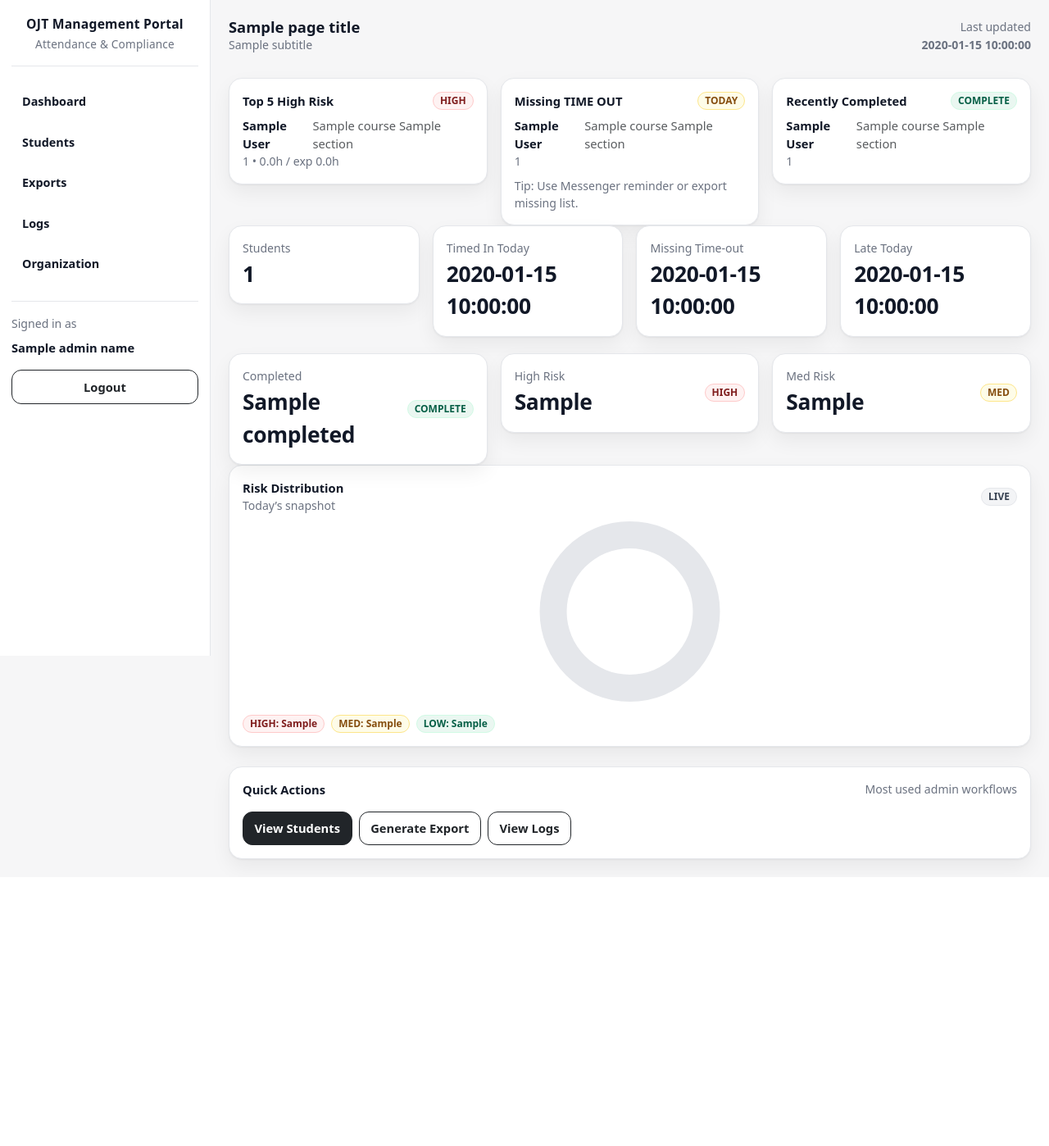
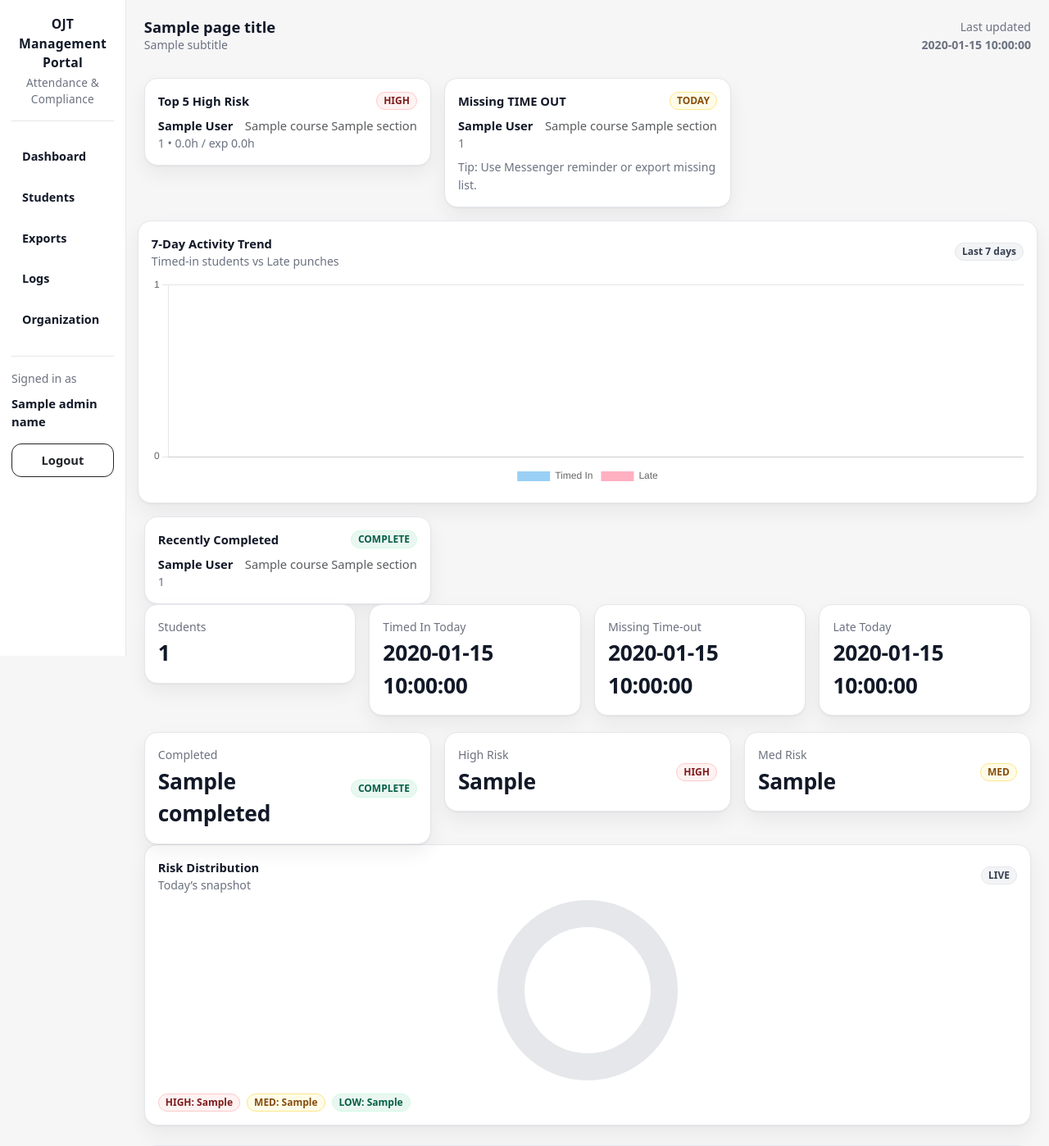
Before and after one commit to YuriBeginner/messenger-dtr, a Flask app: template templates/admin/dashboard.html in a window 1280 px wide. Shown: the top 1398 px of the page at 82% size. Before the commit the page ends 1066 px from the top, so only its background shows below. Run offline with Flask 3, Linux system fonts and the light colour scheme; the template is opened without the code that fills it: most values are stand-ins (such as "Sample title", 1, 10 or a date in 2020); some libraries are stand-ins or nearby versions.

Commit message:
Update dashboard.html

```diff
--- a/templates/admin/dashboard.html
+++ b/templates/admin/dashboard.html
@@ -56,6 +56,22 @@
       {% endif %}
     </div>
   </div>
+
+<!-- Chart card -->
+  <div class="card-soft p-3 mt-3">
+  <div class="d-flex align-items-center justify-content-between mb-2">
+    <div>
+      <div class="fw-semibold">7-Day Activity Trend</div>
+      <div class="subtle">Timed-in students vs Late punches</div>
+    </div>
+    <span class="badge-soft b-gray">Last 7 days</span>
+  </div>
+
+  <div style="height: 260px;">
+    <canvas id="trendChart"></canvas>
+  </div>
+</div>
+
 
   <!-- Recently Completed -->
   <div class="col-lg-4">
@@ -237,6 +253,7 @@
 </script>
 
 
+
 <div class="mt-4">
   <div class="card-soft p-3">
     <div class="d-flex align-items-center justify-content-between">
@@ -250,4 +267,54 @@
     </div>
   </div>
 </div>
+
+
+<script src="https://cdn.jsdelivr.net/npm/chart.js@4.4.1/dist/chart.umd.min.js"></script>
+
+<script>
+  (function () {
+    const el = document.getElementById("trendChart");
+    if (!el) return;
+
+    const labels = {{ trend_labels|tojson }};
+    const timedIn = {{ trend_timed_in|tojson }};
+    const late = {{ trend_late|tojson }};
+
+    new Chart(el, {
+      type: "bar",
+      data: {
+        labels: labels,
+        datasets: [
+          {
+            label: "Timed In",
+            data: timedIn,
+            borderWidth: 0,
+            borderRadius: 8
+          },
+          {
+            label: "Late",
+            data: late,
+            borderWidth: 0,
+            borderRadius: 8
+          }
+        ]
+      },
+      options: {
+        responsive: true,
+        maintainAspectRatio: false,
+        plugins: {
+          legend: { position: "bottom" },
+          tooltip: { enabled: true }
+        },
+        scales: {
+          x: { grid: { display: false } },
+          y: { beginAtZero: true, ticks: { precision: 0 } }
+        }
+      }
+    });
+  })();
+</script>
+
+
+
 {% endblock %}
```
